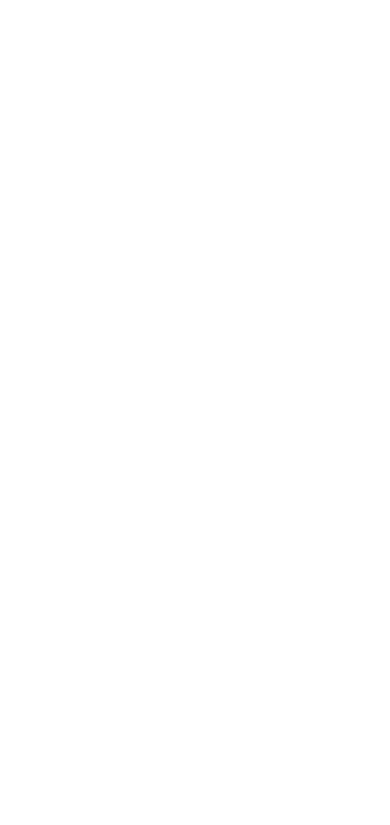
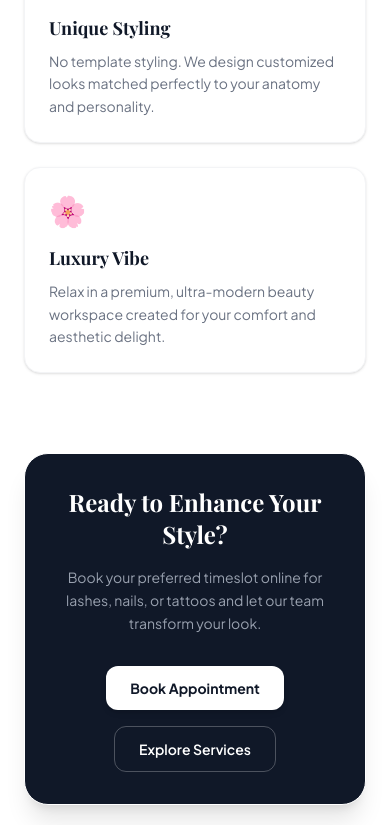
Before and after one commit to Ios12316/Everything_Nasha, a React (Vite) app in the folder everything-nasha-frontend/: page /about in a window 390 px wide. Before the commit this address had no page. Shown: the part 1810-2635 px from the top of the page. Before the commit the page ends 844 px from the top, so only its background shows below. Built offline with nearby package versions, Linux system fonts and the light colour scheme; a web font is replaced by a local one.

Commit message:
feat: create responsive About page component and register route

```diff
--- a/everything-nasha-frontend/src/App.jsx
+++ b/everything-nasha-frontend/src/App.jsx
@@ -7,6 +7,7 @@
 import Services from "./pages/Services.jsx";
 import Contact from "./pages/Contact.jsx";
 import Gallery from "./pages/Gallery.jsx";
+import About from "./pages/About.jsx";
 import GlobalModal from "./components/GlobalModal.jsx";
 
 export default function App() {
@@ -22,6 +23,7 @@
         <Route path="/services" element={<Services />} />
         <Route path="/contact" element={<Contact />} />
         <Route path="/gallery" element={<Gallery />} />
+        <Route path="/about" element={<About />} />
       </Routes>
       <GlobalModal />
     </BrowserRouter>
--- /dev/null
+++ b/everything-nasha-frontend/src/pages/About.jsx
@@ -0,0 +1,145 @@
+import { motion } from "framer-motion";
+import Footer from "../components/Footer.jsx";
+import { Link } from "react-router-dom";
+
+export default function About() {
+  const values = [
+    {
+      title: "Masterful Precision",
+      desc: "Every stroke of ink, every acrylic layer, and every lash mapping is treated as a masterpiece.",
+      icon: "✨"
+    },
+    {
+      title: "Hygiene & Care",
+      desc: "We practice surgical-grade sanitation and prioritize your skin and nail health above all else.",
+      icon: "🛡️"
+    },
+    {
+      title: "Unique Styling",
+      desc: "No template styling. We design customized looks matched perfectly to your anatomy and personality.",
+      icon: "🎨"
+    },
+    {
+      title: "Luxury Vibe",
+      desc: "Relax in a premium, ultra-modern beauty workspace created for your comfort and aesthetic delight.",
+      icon: "🌸"
+    }
+  ];
+
+  return (
+    <>
+      <div className="min-h-[85vh] bg-white dark:bg-slate-900 transition-colors duration-300 py-16 px-6 text-gray-900 dark:text-gray-100">
+        <div className="max-w-5xl mx-auto">
+
+          {/* Hero Header */}
+          <motion.div
+            initial={{ opacity: 0, y: -20 }}
+            animate={{ opacity: 1, y: 0 }}
+            transition={{ duration: 0.6 }}
+            className="text-center mb-16"
+          >
+            <h1 className="text-4xl md:text-6xl font-extrabold font-serif mb-4 text-gray-900 dark:text-white">
+              About Everything_Nasha
+            </h1>
+            <p className="text-gray-500 dark:text-gray-400 max-w-xl mx-auto text-base">
+              Where luxury care, creative tattooing, and custom cosmetic artistry unite to amplify your natural aesthetic.
+            </p>
+          </motion.div>
+
+          {/* Story & Vision Section */}
+          <div className="grid md:grid-cols-2 gap-12 items-center mb-20">
+            <motion.div
+              initial={{ opacity: 0, x: -30 }}
+              whileInView={{ opacity: 1, x: 0 }}
+              viewport={{ once: true }}
+              transition={{ duration: 0.6 }}
+              className="space-y-6"
+            >
+              <h2 className="text-3xl font-bold font-serif text-gray-950 dark:text-white">
+                Our Creative Vision
+              </h2>
+              <p className="text-gray-600 dark:text-gray-300 leading-relaxed">
+                Everything_Nasha was founded on a simple principle: beauty is a form of self-expression, not conformity. We specialize in providing a curated menu of bespoke services including custom tattooing, high-end nail grooming, acrylic enhancements, and luxury lash extensions.
+              </p>
+              <p className="text-gray-600 dark:text-gray-300 leading-relaxed">
+                Our studio operates in Lagos, Nigeria, serving clients who value detailed precision, hygienic procedures, and premium styling. Whether you are coming in for an intricate tattoo piece or custom gel extensions, you are in the hands of trained, dedicated professionals.
+              </p>
+            </motion.div>
+
+            <motion.div
+              initial={{ opacity: 0, x: 30 }}
+              whileInView={{ opacity: 1, x: 0 }}
+              viewport={{ once: true }}
+              transition={{ duration: 0.6 }}
+              className="relative rounded-3xl overflow-hidden shadow-2xl border border-gray-100 dark:border-slate-800 bg-gray-50 dark:bg-slate-850 p-8 flex flex-col justify-center h-full min-h-[300px]"
+            >
+              <div className="absolute top-4 left-4 text-6xl text-pink-500/10 font-serif">“</div>
+              <p className="text-lg md:text-xl italic font-serif text-gray-800 dark:text-gray-200 relative z-10 leading-relaxed mb-6">
+                "We do not just perform services; we build confidence. Every client walks out feeling like a work of art."
+              </p>
+              <div>
+                <h4 className="font-bold text-gray-900 dark:text-white">Nasha</h4>
+                <p className="text-xs text-pink-500 dark:text-pink-400 font-semibold uppercase tracking-widest mt-1">Founder & Creative Director</p>
+              </div>
+            </motion.div>
+          </div>
+
+          {/* Core Values Section */}
+          <div className="mb-20">
+            <h3 className="text-2xl md:text-3xl font-bold text-center font-serif mb-10 text-gray-900 dark:text-white">
+              Why Choose Our Studio?
+            </h3>
+
+            <div className="grid sm:grid-cols-2 gap-6">
+              {values.map((val, idx) => (
+                <motion.div
+                  key={idx}
+                  initial={{ opacity: 0, y: 25 }}
+                  whileInView={{ opacity: 1, y: 0 }}
+                  viewport={{ once: true }}
+                  transition={{ duration: 0.5, delay: idx * 0.1 }}
+                  className="bg-white dark:bg-slate-800/40 p-6 rounded-2xl border border-gray-100 dark:border-slate-800/80 shadow-sm hover:shadow-lg transition-shadow"
+                >
+                  <div className="text-3xl mb-4">{val.icon}</div>
+                  <h4 className="text-lg font-bold text-gray-900 dark:text-white mb-2 font-serif">{val.title}</h4>
+                  <p className="text-sm text-gray-500 dark:text-gray-400 leading-relaxed">{val.desc}</p>
+                </motion.div>
+              ))}
+            </div>
+          </div>
+
+          {/* CTA Section */}
+          <motion.div
+            initial={{ opacity: 0, y: 20 }}
+            whileInView={{ opacity: 1, y: 0 }}
+            viewport={{ once: true }}
+            className="bg-gray-900 text-white p-8 md:p-12 rounded-3xl text-center shadow-xl border border-gray-850"
+          >
+            <h3 className="text-2xl md:text-4xl font-bold font-serif mb-4">
+              Ready to Enhance Your Style?
+            </h3>
+            <p className="text-gray-400 max-w-md mx-auto text-sm mb-8 leading-relaxed">
+              Book your preferred timeslot online for lashes, nails, or tattoos and let our team transform your look.
+            </p>
+            <div className="flex flex-wrap justify-center gap-4">
+              <Link
+                to="/bookings"
+                className="bg-white hover:bg-gray-100 text-gray-900 font-bold px-6 py-3 rounded-xl transition-all text-sm cursor-pointer shadow-md"
+              >
+                Book Appointment
+              </Link>
+              <Link
+                to="/services"
+                className="bg-transparent hover:bg-white/10 text-white font-semibold px-6 py-3 rounded-xl border border-white/25 transition-all text-sm cursor-pointer"
+              >
+                Explore Services
+              </Link>
+            </div>
+          </motion.div>
+
+        </div>
+      </div>
+      <Footer />
+    </>
+  );
+}
```
